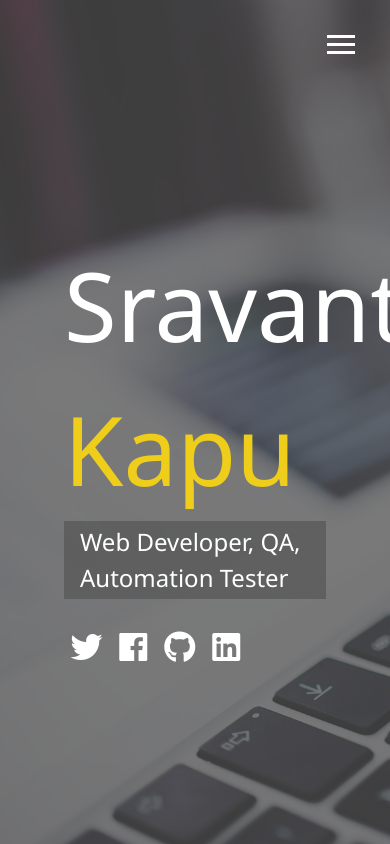
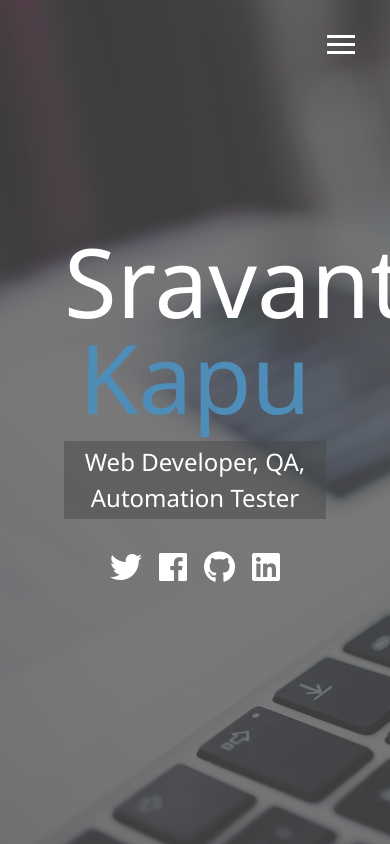
Before and after one commit to Sravanthi001/Portfolio, a website: page dist/index.html in a window 390 px wide. Drawn offline with Linux system fonts and the light colour scheme.

Commit message:
responsive media queries added

```diff
--- a/scss/_config.scss
+++ b/scss/_config.scss
@@ -1,5 +1,6 @@
 $primary-color: #444;
-$secondary-color: #eece1a;
+//$secondary-color: #eece1a;
+$secondary-color: #4e8db8;
 $show-home-image: true;
 $home-image: url(../img/background.jpg);
 $background-opacity: 0.7;
@@ -28,3 +29,28 @@
     }
   }
 }
+
+//Media Query Mixins
+@mixin mediaSm {
+  @media screen and (max-width: 500px) {
+    @content;
+  }
+}
+
+@mixin mediaMd {
+  @media screen and (max-width: 768px) {
+    @content;
+  }
+}
+
+@mixin mediaLg {
+  @media screen and (min-width: 769px) and (max-width: 1170px) {
+    @content;
+  }
+}
+
+@mixin mediaXl {
+  @media screen and (min-width: 1171px) {
+    @content;
+  }
+}
--- /dev/null
+++ b/scss/_mobile.scss
@@ -0,0 +1,53 @@
+// Wide Screens
+@include mediaXl {
+}
+
+//desktops & Laptops
+@include mediaLg {
+}
+
+//Tabletss & Small Laptops
+@include mediaMd {
+  main {
+    align-items: center;
+    text-align: center;
+
+    .lg-heading {
+      line-height: 1;
+      margin-bottom: 1rem;
+    }
+  }
+  ul.menu-nav,
+  div.menu-branding {
+    float: none;
+    width: 100%;
+    min-height: 0;
+
+    &.show {
+      transform: translate3d(0, 0, 0);
+    }
+  }
+
+  .menu-nav {
+    height: 75vh;
+    transform: translate3d(-100%, 0, 0);
+    font-size: 24px;
+  }
+
+  .menu-branding {
+    height: 25vh;
+    transform: translate3d(100%, 0, 0);
+    .portrait {
+      background: url("../img/portrait_small.jpg");
+      width: 132px;
+      height: 150px;
+    }
+  }
+}
+
+//Smartphones
+@include mediaSm {
+  main#home h1 {
+    margin-top: 10vh;
+  }
+}
--- a/scss/main.scss
+++ b/scss/main.scss
@@ -1,5 +1,6 @@
 @import "config";
 @import "menu";
+@import "mobile";
 
 * {
   box-sizing: border-box;
```
Also changed, not shown: dist/css/main.css, dist/img/portrait_small.jpg.
